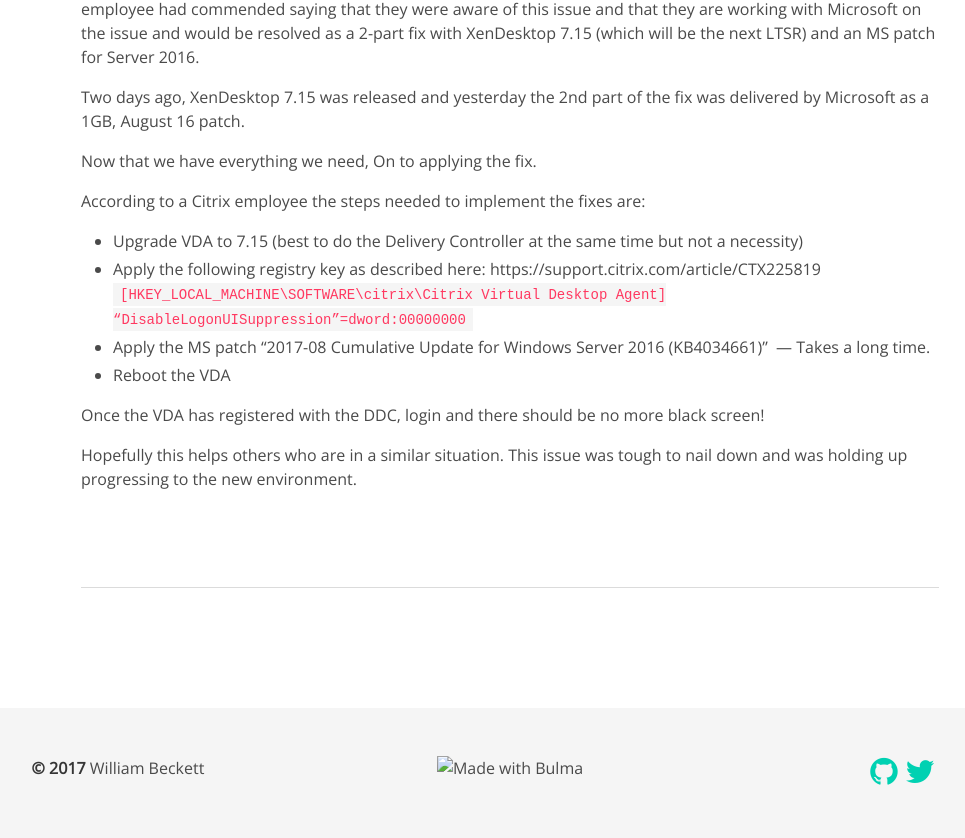
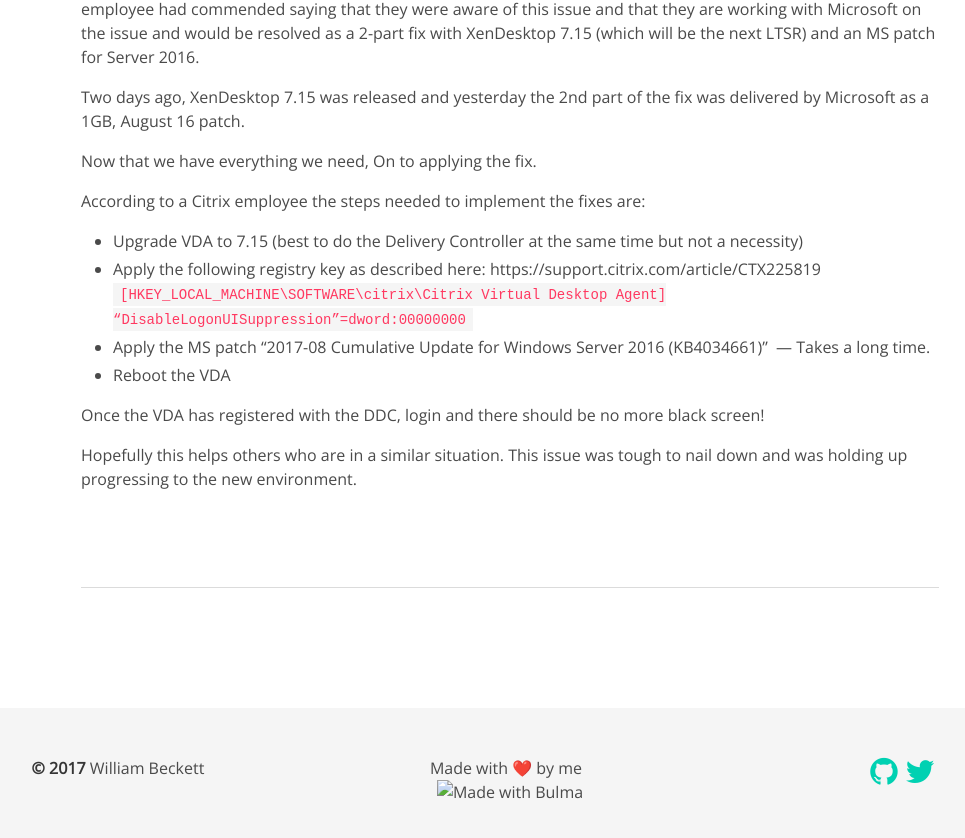
Before and after one commit to wjbeckett/blog, a Jekyll site: the page built from index.html, in a window 1280 px wide and 900 px high, scrolled down 5036 px. Shown: the top 838 px of the window, without its empty margins (130-1095 px from the left). Built offline with Jekyll 4.4.1, drawn with Linux system fonts in a browser that asks for light colours.

Commit message:
Updated footer

```diff
--- a/_includes/footer.html
+++ b/_includes/footer.html
@@ -7,6 +7,7 @@
         </span>
       </div>
       <div class="column is-4 has-text-centered">
+        <p>Made with <span class=bd-emoji>❤️</i> by me</p>
         <a href="https://bulma.io">
           <img src="/images/made-with-bulma-lq.png" data-src="/images/made-with-bulma.png" alt="Made with Bulma" class="lazyload blur-up" width="128" height="24">
         </a>
```
